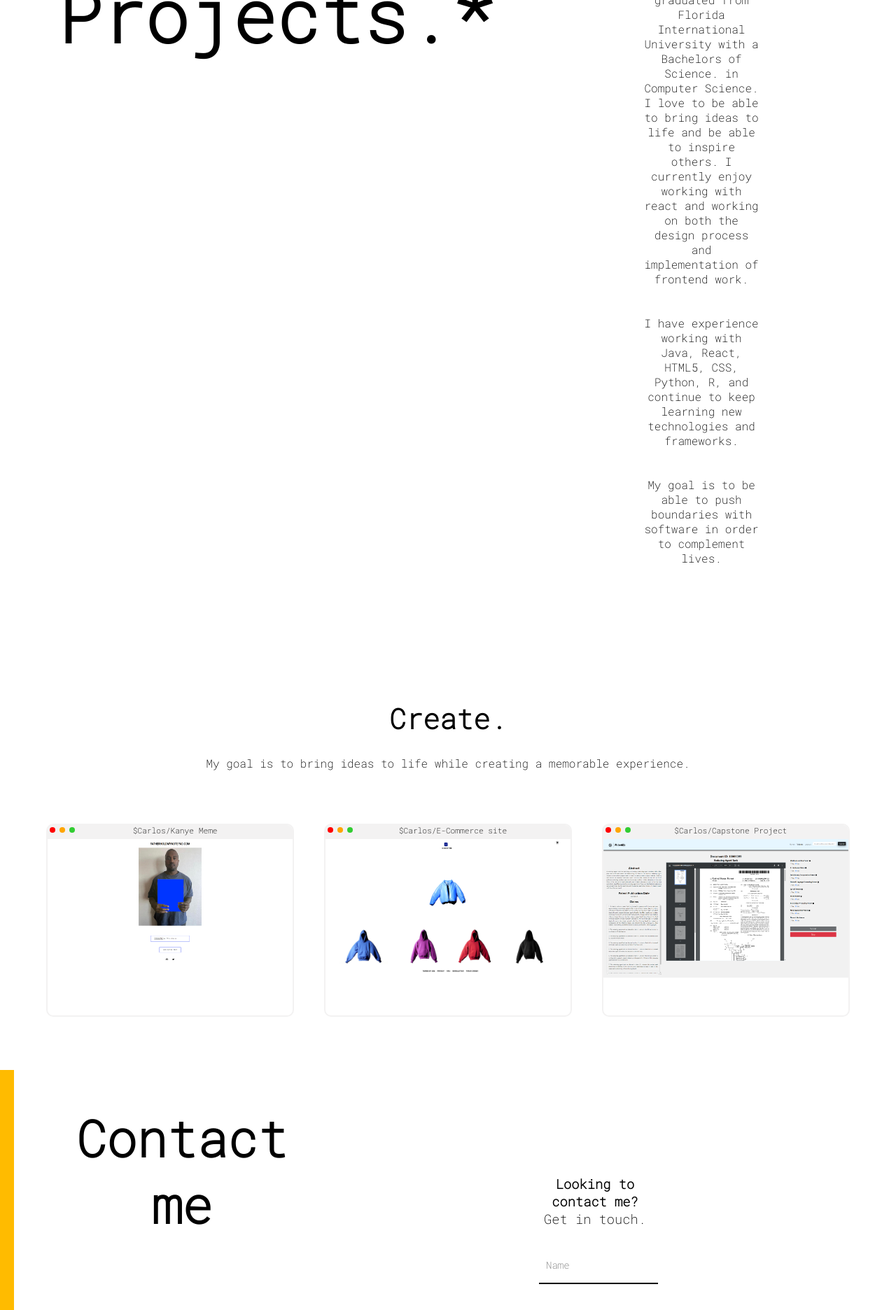
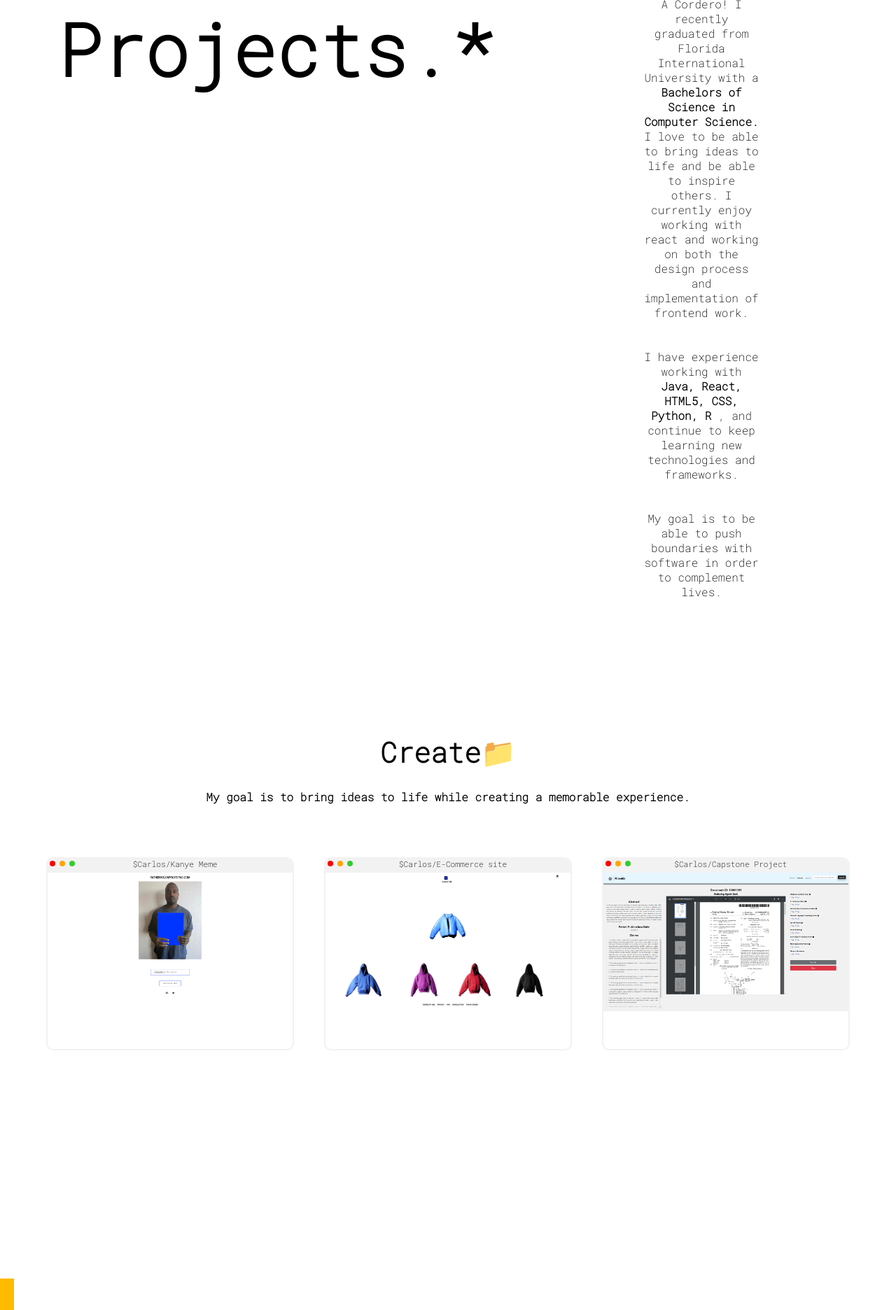
Before and after one commit to HypCarlos/Personal-Site, a React (Create React App) app: page /Home in a window 1280 px wide. Shown: the part 1640-3512 px from the top of the page at 70% size. Built offline with nearby package versions, Linux system fonts and the light colour scheme.

Commit message:
changes to contact padding

```diff
--- a/src/components/contact/contact.css
+++ b/src/components/contact/contact.css
@@ -26,14 +26,13 @@
   flex: 1;
   display: flex;
   flex-direction: column;
-
   align-items: center;
   margin-top: 100px;
   margin-right: 300px;
 }
 
 .contact-title {
-  font-size: 4.5rem;
+  font-size: 5.5rem;
   width: 100%;
   text-align: center;
 }
--- a/src/components/homepage/Homepage.js
+++ b/src/components/homepage/Homepage.js
@@ -25,7 +25,7 @@ function Homepage() {
       <div className="banner-container">
         <Banner/>
       </div>
-      <div id = "projectss" className="projects-container">
+      <div id = "projects" className="projects-container">
         <Projects />
       </div>
       <div id = "contact" className="contact-container">
--- a/src/components/homepage/homepage.css
+++ b/src/components/homepage/homepage.css
@@ -21,6 +21,10 @@
   height: 80%;
 }
 
+.contact-container {
+  padding-top: 250px;
+}
+
 #spline {
   max-width: 100%;
   max-height: 90%;
--- a/src/components/navbar/Navbar.js
+++ b/src/components/navbar/Navbar.js
@@ -28,7 +28,7 @@ function Navbar() {
         <div className="nav-buttons">
           <ul>
             <li>
-              <a href="#projectss">Work</a>
+              <a href="#projects">Work</a>
             </li>
             <li>
               {" "}
--- a/src/components/projectItems/ProjectItems.js
+++ b/src/components/projectItems/ProjectItems.js
@@ -10,8 +10,8 @@ function ProjectItems(props) {
   return (
     <div className="projectItems-container">
       <div className="project-text">
-      <h1 className="project-banner">Create.</h1>
-      <p className= "project-banner-text">My goal is to bring ideas to life while creating a memorable experience.</p>
+      <h1 className="project-banner">Create📁</h1>
+     <b> <p className= "project-banner-text">My goal is to bring ideas to life while creating a memorable experience.</p></b>
     </div>
     <div className="project-tiles">
     {projects.map ((item) => (
--- a/src/components/projects/Projects.js
+++ b/src/components/projects/Projects.js
@@ -8,17 +8,18 @@ function Projects() {
     <div className="projects-container">
       <div className="left-half">
         <div className="projects-banner">
-          <h2> Recent Projects.*</h2>
+          <h2> Recent Projects.* </h2>
+          {/* <h1>📁</h1> */}
         </div>
       </div>
       <div className="right-half">
         <div className="projects-info">
           <p>
-          Hello! I'm Carlos A Cordero! I recently graduated from Florida International University with a Bachelors of Science.
-          in Computer Science. I love to be able to bring ideas to life and be able to inspire others. I currently enjoy working
+          Hello! I'm Carlos A Cordero! I recently graduated from Florida International University with a <b> Bachelors of Science
+          in Computer Science.</b> I love to be able to bring ideas to life and be able to inspire others. I currently enjoy working
           with react and working on both the design process and implementation of frontend work.
         <br/> <br/> <br/>
-          I have experience working with Java, React, HTML5, CSS, Python, R, and continue to keep learning new technologies and frameworks.
+          I have experience working with <b>Java, React, HTML5, CSS, Python, R </b>, and continue to keep learning new technologies and frameworks.
           <br/> <br/> <br/>
           My goal is to be able to push boundaries with software in order to complement lives.
           </p>
--- a/src/components/projects/projects.css
+++ b/src/components/projects/projects.css
@@ -7,6 +7,7 @@
   padding: 1rem;
   display: flex;
   flex-wrap: wrap;
+  padding-top: 40px;
 }
 
 .left-half {
```
